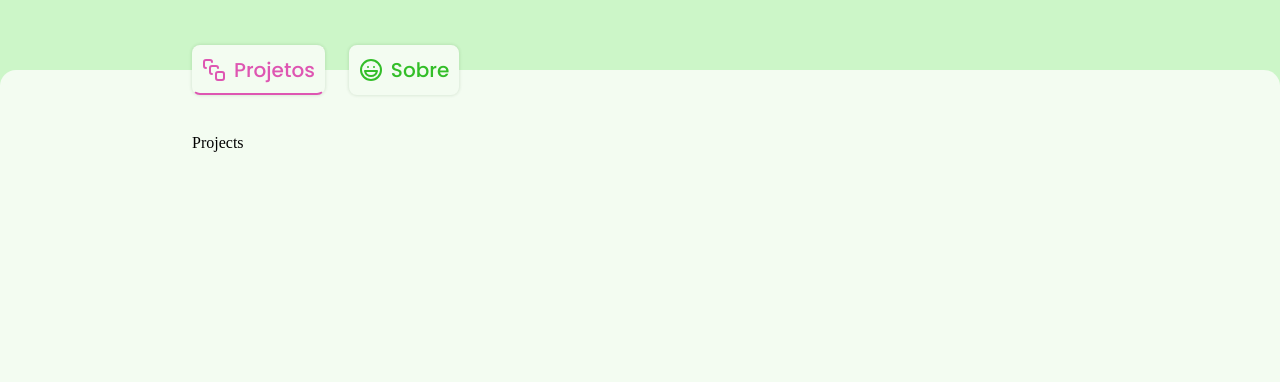
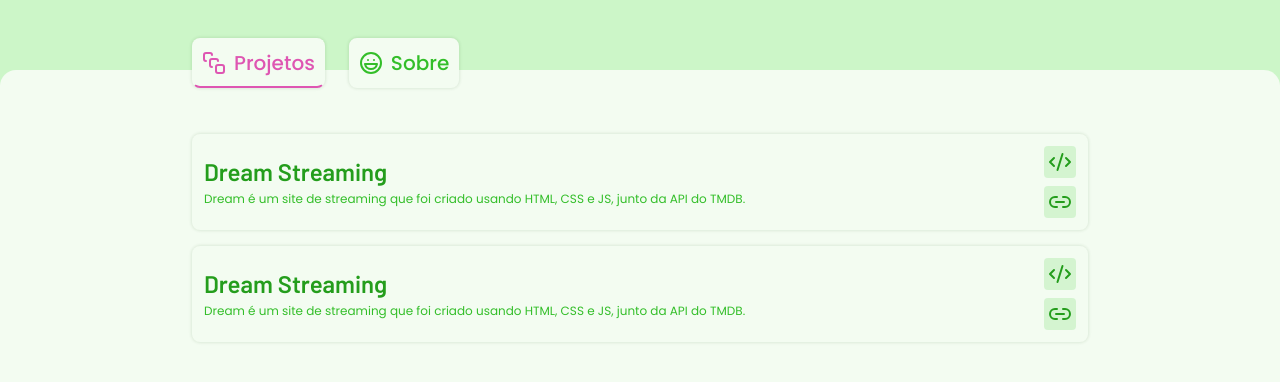
Before and after one commit to MarcosCoelhoo/mini-portfolio-marcosdev, a React (Vite) app: page / in a window 1280 px wide. Shown: the part 364-746 px from the top of the page. Built offline with nearby package versions, Linux system fonts and the light colour scheme; the HTML template or start-up script is replaced by a standard one.

Commit message:
feat: add section projects and style

```diff
--- a/src/App.css
+++ b/src/App.css
@@ -43,11 +43,10 @@
 }
 
 .main {
-  /* border: 1px solid red   ; */
   width: 70%;
   margin: 0 auto;
   position: relative;
-  padding: 4rem 0;
+  padding: 4rem 0 0 0;
 }
 
 .animeLeft {
@@ -66,6 +65,6 @@
 @media (max-width: 600px) {
   .main {
     width: 90%;
-    padding: 4rem 0;
+
   }
 }
--- a/src/components/NavLinks.module.css
+++ b/src/components/NavLinks.module.css
@@ -3,10 +3,11 @@
   display: flex;
   gap: 1.5rem;
   position: absolute;
-  top: calc(3rem - 50%);
+  top: -2rem;
   left: 0;
   width: 100%;
-  /* overflow-x: scroll; */
+  box-sizing: border-box;
+
 }
 
 .nav a {
@@ -36,6 +37,10 @@
 }
 
 @media (max-width: 600px) {
+  .nav {
+    top: -1.5rem;
+  }
+
   .nav a {
     font-size: 1rem;
   }
--- a/src/components/Projects.jsx
+++ b/src/components/Projects.jsx
@@ -1,8 +1,53 @@
 import styles from './Projects.module.css';
+import { Code2, Link2 } from 'lucide-react';
 import React from 'react';
 
 const Projects = () => {
-  return <section className={`animeLeft`}>Projects</section>;
+  return (
+    <section className={`animeLeft ${styles.container}`}>
+      <ul className={styles.projects}>
+        <li className={styles.item}>
+          <div className={styles.content}>
+            <h2>Dream Streaming</h2>
+            <p>
+              Dream é um site de streaming que foi criado usando HTML, CSS e JS,
+              junto da API do TMDB.
+            </p>
+          </div>
+
+          <div className={styles.links}>
+            <a href="#" data-text="Ver código" title="Ver código">
+              <Code2 className={styles.icon} />
+            </a>
+
+            <a href="#" data-text="Ver website" title="Ver website">
+              <Link2 className={styles.icon} />
+            </a>
+          </div>
+        </li>
+
+        <li className={styles.item}>
+          <div className={styles.content}>
+            <h2>Dream Streaming</h2>
+            <p>
+              Dream é um site de streaming que foi criado usando HTML, CSS e JS,
+              junto da API do TMDB.
+            </p>
+          </div>
+
+          <div className={styles.links}>
+            <a href="#" data-text="Ver código" title="Ver código">
+              <Code2 className={styles.icon} />
+            </a>
+
+            <a href="#" data-text="Ver website" title="Ver website">
+              <Link2 className={styles.icon} />
+            </a>
+          </div>
+        </li>
+      </ul>
+    </section>
+  );
 };
 
 export default Projects;
--- a/src/components/Projects.module.css
+++ b/src/components/Projects.module.css
@@ -0,0 +1,101 @@
+.projects {
+  display: flex;
+  flex-direction: column;
+  gap: 1rem;
+}
+
+.item {
+  background: var(--color-white);
+  box-shadow: var(--shadow);
+  border-radius: 0.5rem;
+  padding: 0.75rem;
+  display: flex;
+  align-items: center;
+  justify-content: space-between;
+  gap: 1rem;
+  position: relative;
+  cursor: pointer;
+}
+
+.item::after {
+  content: '';
+  width: 0;
+  height: 0.25rem;
+  display: block;
+  background: var(--color-pink);
+  position: absolute;
+  bottom: 0;
+
+  transition: all .3s;
+}
+
+.item:hover::after {
+  width: 4rem;
+}
+
+.content {
+  display: flex;
+  flex-direction: column;
+  gap: 0.25rem;
+}
+
+.content h2 {
+  font-family: var(--type-principal);
+  font-size: 1.5rem;
+  font-weight: 600;
+  color: var(--color-principal);
+}
+
+.content p {
+  font-family: var(--type-secondary);
+  font-size: 0.75rem;
+  font-weight: 400;
+  color: var(--color-secondary);
+}
+
+.links {
+  display: flex;
+  flex-direction: column;
+  gap: 0.5rem;
+}
+
+.links a {
+  display: flex;
+  align-items: center;
+  justify-content: center;
+  background: rgba(89, 216, 80, .2);
+  border-radius: 0.25rem;
+  padding: 0.25rem;
+  color: var(--color-principal);
+  position: relative;
+}
+
+.links a::after {
+  content: attr(data-text);
+  position: absolute;
+  top: -36px;
+  font-family: var(--type-secondary);
+  font-size: 12px;
+  font-weight: 500;
+  /* color: var(--color-pink); */
+  text-align: center;
+  background: var(--color-white);
+  box-shadow: var(--shadow);
+  padding: 0.125rem;
+  border-radius: 0.25rem;
+  display: none;
+  opacity: 0;
+  animation: showTip .3s forwards;
+}
+
+.links a:hover::after,
+.links a:hover:focus {
+  display: block;
+}
+
+@keyframes showTip {
+  to {
+    opacity: 1;
+    top: -44px;
+  }
+}
```
